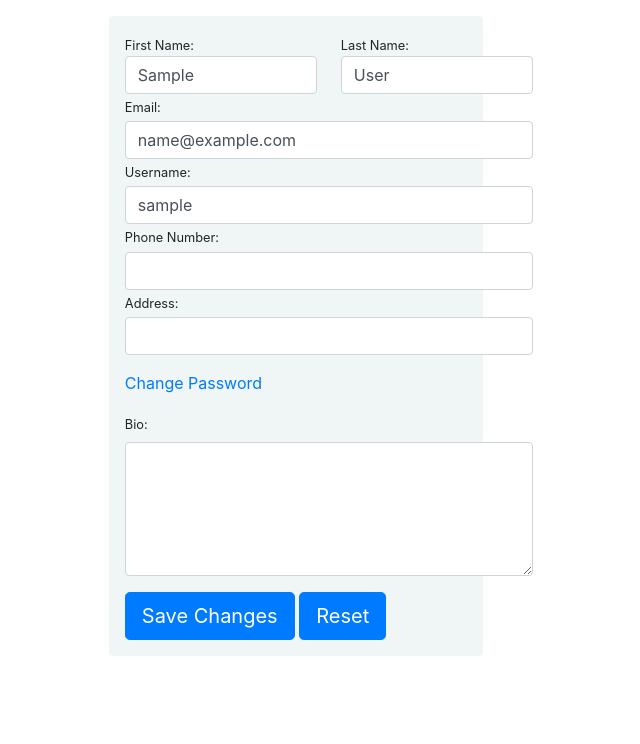
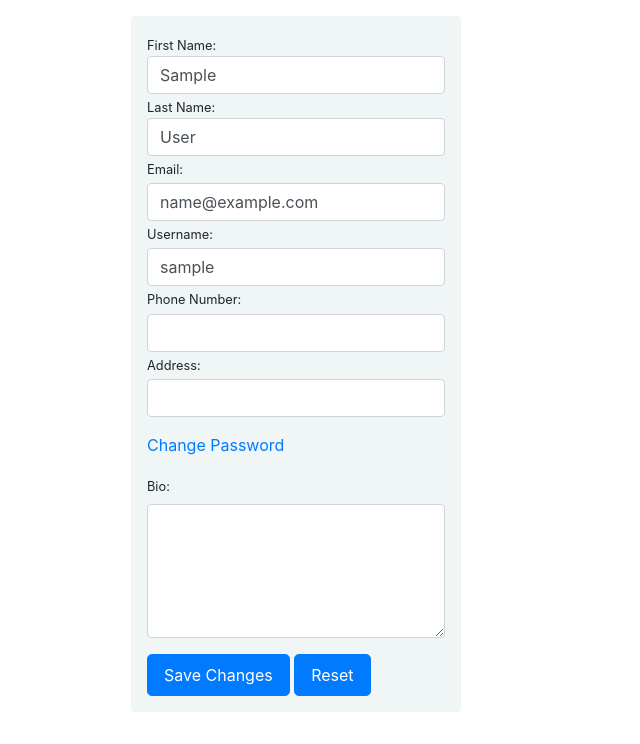
Before and after one commit to Devanshvora03/sales, a Django app: page /profile/ in a window 1280 px wide. Shown: the part 56-800 px from the top of the page, without its empty margins (344-984 px from the left). Run offline with Django 3.2, Linux system fonts and the light colour scheme; the visitor is signed in with stand-in values (Sample User, id 1); data comes from the database, SQL or seed files in the repository; some libraries are stand-ins or nearby versions.

Commit message:
reponsiveness done in profdile page

```diff
--- a/static/css/home.css
+++ b/static/css/home.css
@@ -13,3 +13,25 @@
 .overflow1{
     overflow-x: hidden!important;
 }
+.width{
+    width: 30%;
+}
+
+@media screen and (max-width:1320px){
+    .dflex12{
+            display: inline!important;
+            }
+    .margin12{
+        margin: 0 !important;
+    }
+    .width12{
+        width: 330px!important;
+    }
+}
+
+@media screen and (max-width:1320px) {
+
+    .button1{
+        font-size: 1rem !important;
+    }
+}
--- a/templates/users/expense.html
+++ b/templates/users/expense.html
@@ -33,8 +33,6 @@
             <div class="d-flex justify-content-end mb-4">
             <h3 class="text-center m-auto">Expense List</h3> <a href="{% url 'download-expenses-csv' %}" class ="d-flex justify-content-end" > <div class="btn btn-success">Download Expenses CSV</div> </a> </div>
 
-
-
             <table class="table mx-auto" style="word-break: break-word;">
                 <thead class="table-secondary">
                 <tr>
--- a/templates/users/profile.html
+++ b/templates/users/profile.html
@@ -20,8 +20,8 @@
         </div>
     {% endif %}
     <div class="p-3 ">
-    <div class="bg1 w-25 m-auto rounded " style="width: 30% !important;" >
-    <div class="d-flex p-3 justify-content-center form-content " style="width: 440px">
+    <div class="bg1 w-25 m-auto rounded width12 width1"  >
+    <div class="d-flex p-3 justify-content-center form-content w--rem-28" >
     <div class="">
 
         <form  id="profileForm" >
@@ -29,12 +29,12 @@
             <div class="form-row">
                 <div class="col">
                     <div class="form-group">
-                        <div class="d-flex w-100">
+                        <div class="d-flex dflex12 w-100">
                            <div class = "">
                             <label class="small mb-0 ">First Name:</label>
                             {{ user_form.first_name }}
                            </div>
-                            <div class = "ml-4">
+                            <div class = "ml-4 margin12">
                             <label class="small mb-0">Last Name:</label>
                             {{ user_form.last_name }}
                             </div>
@@ -65,8 +65,9 @@
         </div>
 
            <div class="p-2"></div>
-            <button type="submit" class="btn btn-primary btn-lg">Save Changes</button>
-            <button type="reset" class="btn btn-primary btn-lg">Reset</button>
+
+            <button type="submit" class="button1 btn btn-primary btn-lg">Save Changes</button>
+            <button type="reset" class="button1 btn btn-primary btn-lg">Reset</button>
     </div>
     </div>
     </div>
```
